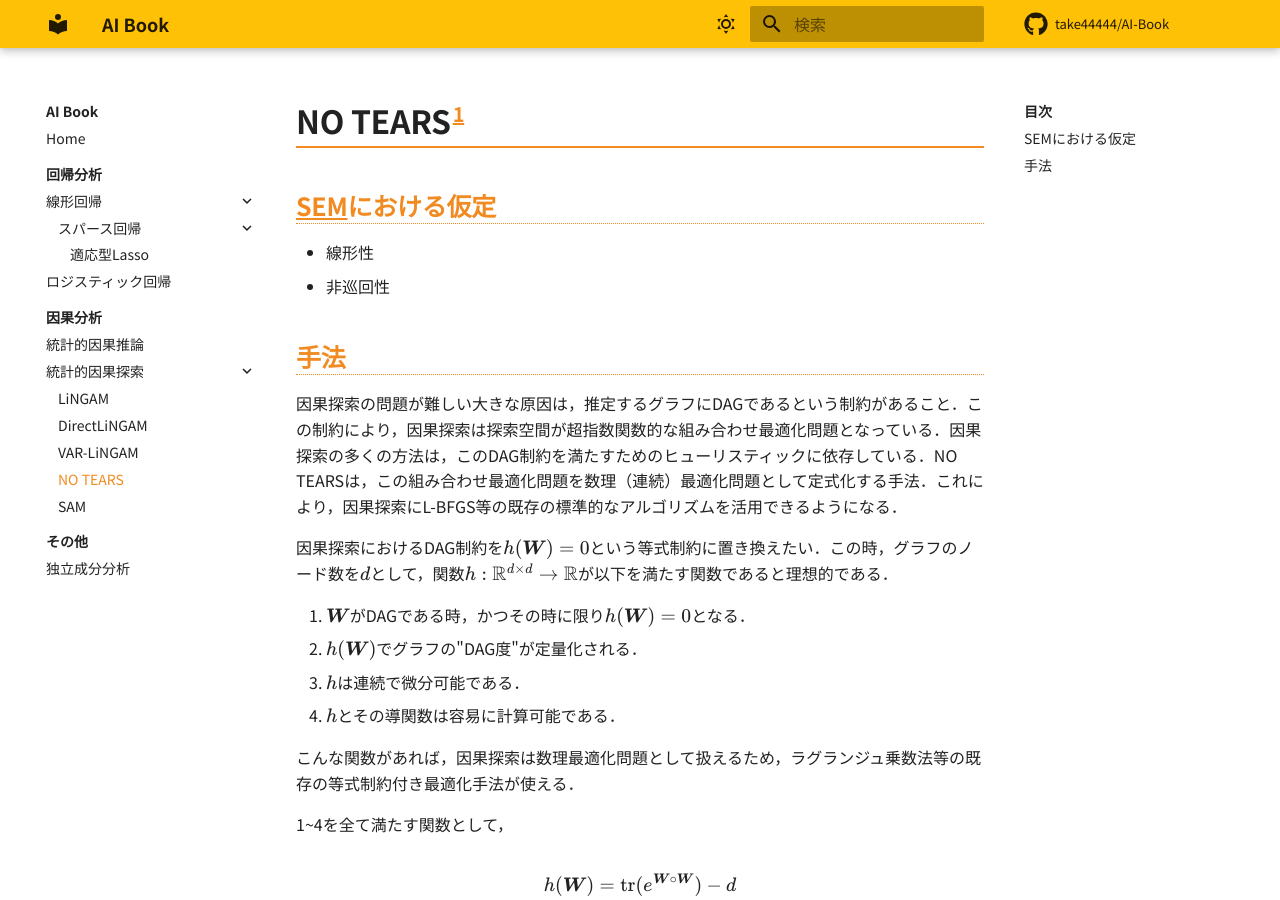
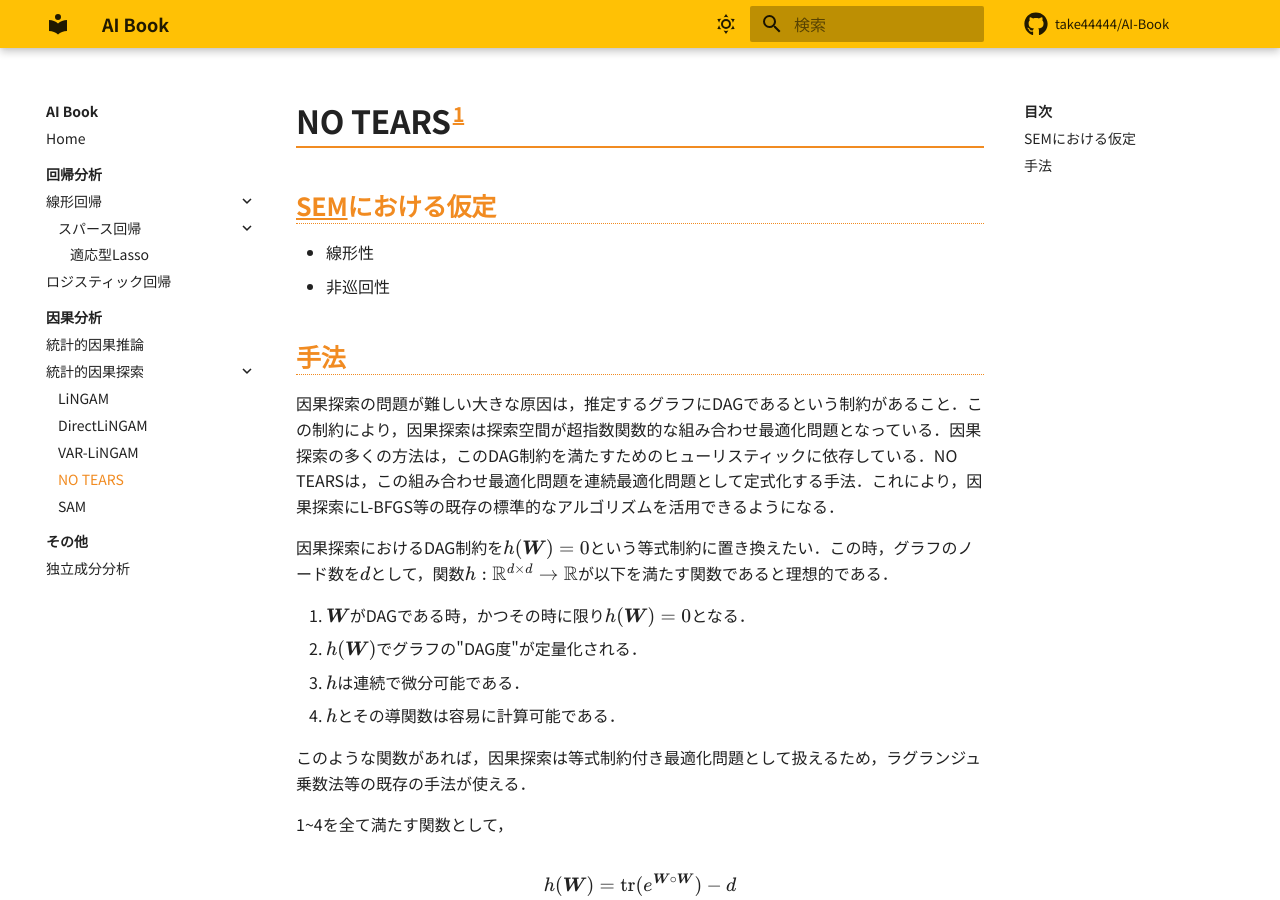
Before and after one commit to take44444/AI-Book, an MkDocs documentation site: the page built from docs/causal-analysis/causal-discovery/no-tears/index.md, in a window 1280 px wide and 900 px high. Built offline with MkDocs 1.6.1 and Material for MkDocs 9.7.7, drawn with Linux system fonts in a browser that asks for light colours; nearby versions of some CDN libraries; comment, search, counter and statistics services are not loaded.

Commit message:
fix misused word

```diff
--- a/docs/causal-analysis/causal-discovery/no-tears/index.md
+++ b/docs/causal-analysis/causal-discovery/no-tears/index.md
@@ -7,7 +7,7 @@
 
 ## 手法
 
-因果探索の問題が難しい大きな原因は，推定するグラフにDAGであるという制約があること．この制約により，因果探索は探索空間が超指数関数的な組み合わせ最適化問題となっている．因果探索の多くの方法は，このDAG制約を満たすためのヒューリスティックに依存している．NO TEARSは，この組み合わせ最適化問題を数理（連続）最適化問題として定式化する手法．これにより，因果探索にL-BFGS等の既存の標準的なアルゴリズムを活用できるようになる．
+因果探索の問題が難しい大きな原因は，推定するグラフにDAGであるという制約があること．この制約により，因果探索は探索空間が超指数関数的な組み合わせ最適化問題となっている．因果探索の多くの方法は，このDAG制約を満たすためのヒューリスティックに依存している．NO TEARSは，この組み合わせ最適化問題を連続最適化問題として定式化する手法．これにより，因果探索にL-BFGS等の既存の標準的なアルゴリズムを活用できるようになる．
 
 因果探索におけるDAG制約を$h(\bm{W}) = 0$という等式制約に置き換えたい．この時，グラフのノード数を$d$として，関数$h:\mathbb{R}^{d \times d} \to \mathbb{R}$が以下を満たす関数であると理想的である．
 
@@ -16,7 +16,7 @@
 3. $h$は連続で微分可能である．
 4. $h$とその導関数は容易に計算可能である．
 
-こんな関数があれば，因果探索は数理最適化問題として扱えるため，ラグランジュ乗数法等の既存の等式制約付き最適化手法が使える．
+このような関数があれば，因果探索は等式制約付き最適化問題として扱えるため，ラグランジュ乗数法等の既存の手法が使える．
 
 1~4を全て満たす関数として，
 
```
